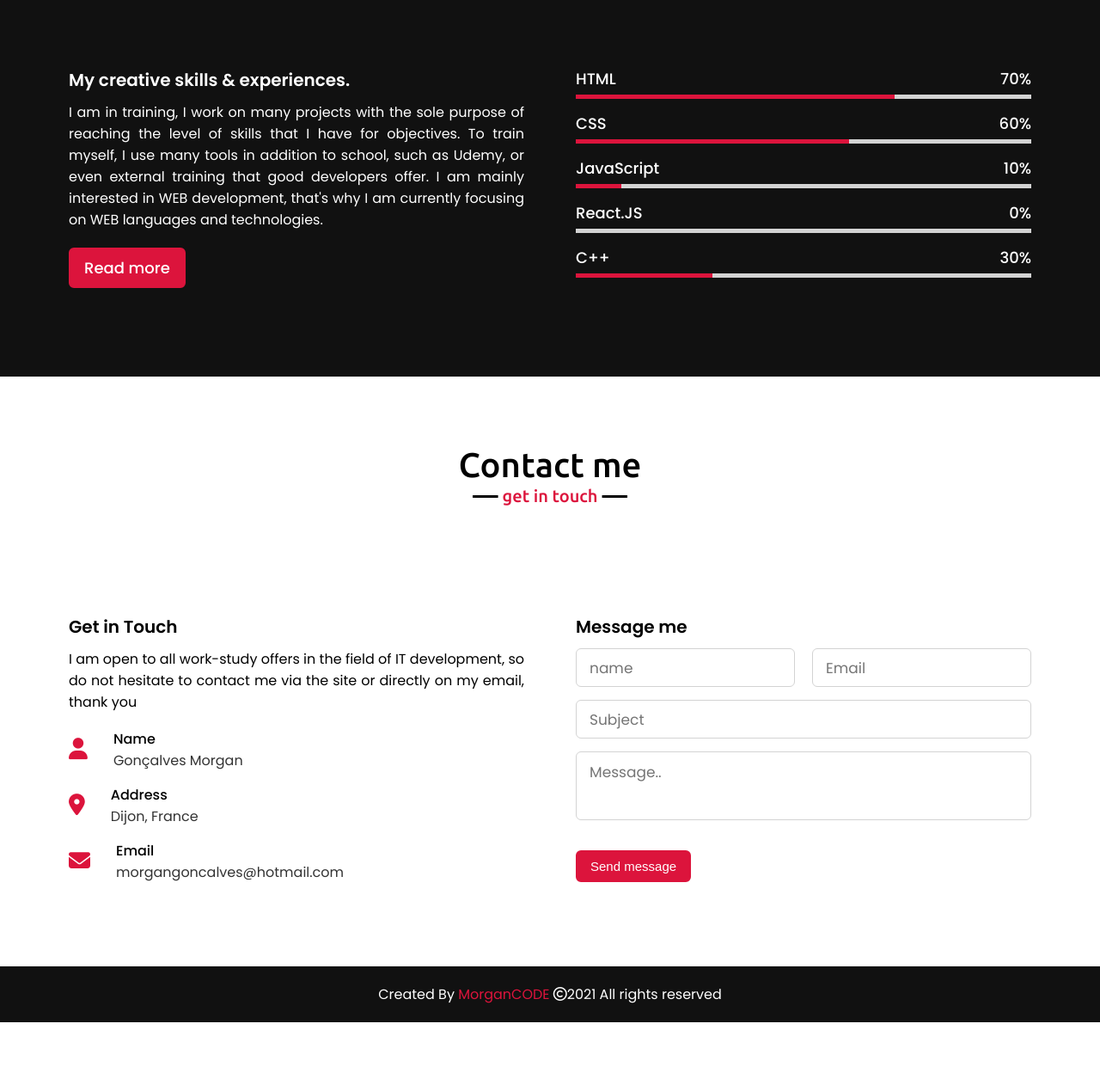
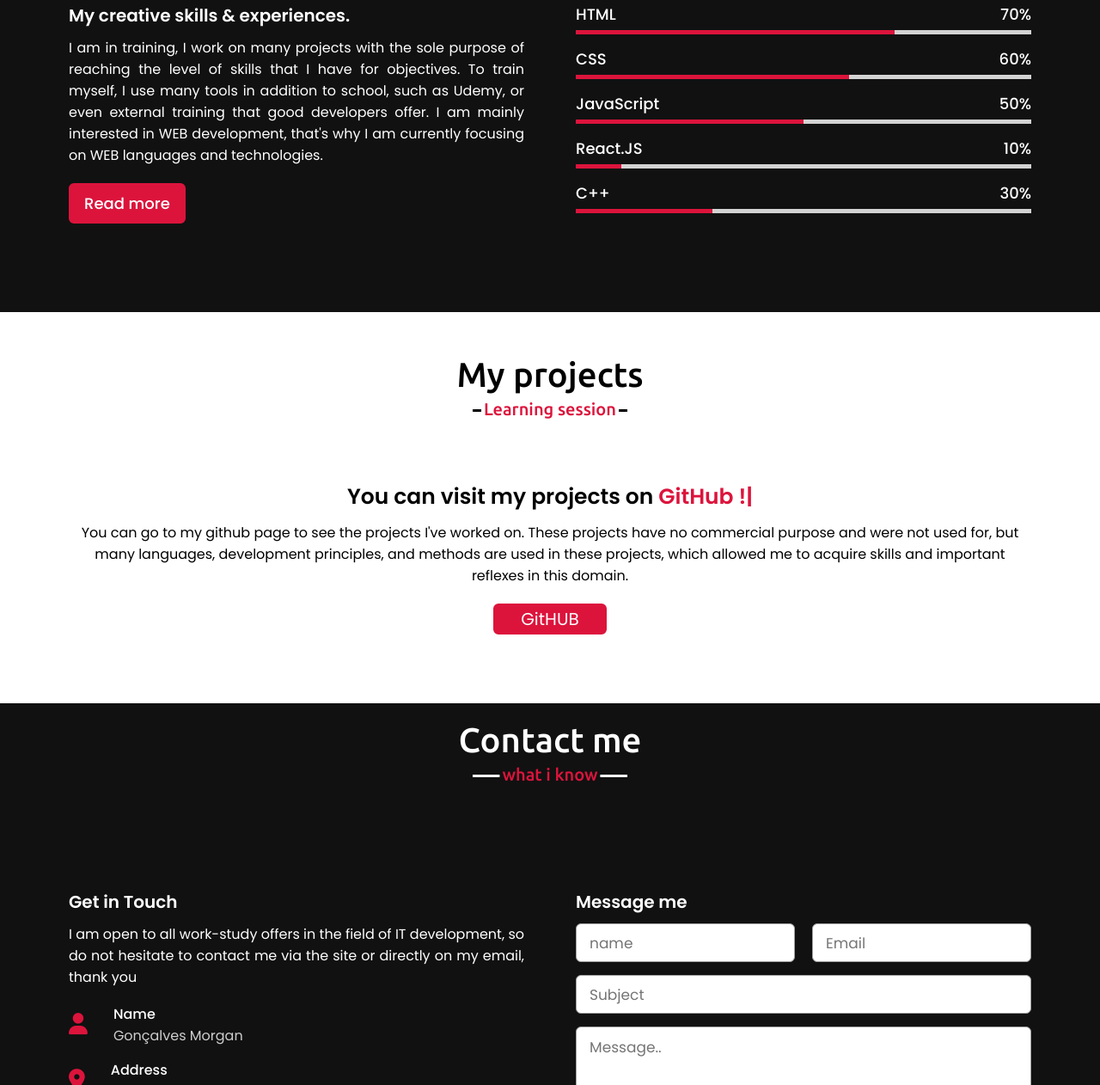
Before and after one commit to mgoncalves21/Portfolio, a plain HTML site: page myPortfolio/index.html in a window 1280 px wide. Shown: the part 1538-2800 px from the top of the page at 86% size. Before the commit the page ends 2727 px from the top, so only its background shows below. Drawn offline with nearby package versions, Linux system fonts and the light colour scheme.

Commit message:
update with project section

```diff
--- a/myPortfolio/index.html
+++ b/myPortfolio/index.html
@@ -90,14 +90,14 @@
                 <div class="bars">
                     <div class="info">
                         <span>JavaScript</span>
-                        <span>10%</span>
+                        <span>50%</span>
                     </div>
                     <div class="line js"></div>
                 </div>
                 <div class="bars">
                     <div class="info">
                         <span>React.JS</span>
-                        <span>0%</span>
+                        <span>10%</span>
                     </div>
                     <div class="line php"></div>
                 </div>
@@ -112,9 +112,24 @@
         </div>
     </div>
 </section>
+    <!--Project section start-->
+    <section class="project" id="project">
+        <div class="max-width">
+            <div class="projectContent">
+                <h2 class="title">My projects</h2>
+                <div class="aboutText">
+                    <h3>You can visit my projects on <span class="typing3"></span> </h3>
+                    <p>
+                        You can go to my github page to see the projects I've worked on.
+                        These projects have no commercial purpose and were not used for, but many languages, development principles, and methods are used in these projects, which allowed me to acquire skills and important reflexes in this domain.</p>
+                    <a href="https://github.com/mgoncalves21?tab=repositories" target="_blank" >GitHUB</a>
+                </div>
+            </div>
+        </div>
+    </section>
 
-<!--Contact section start-->
-<section class="contact" id="contact">
+
+    <section class="contact" id="contact">
     <div class="max-width">
         <h2 class="title">Contact me</h2>
         <div class="contact-content">
--- a/myPortfolio/script.js
+++ b/myPortfolio/script.js
@@ -29,6 +29,12 @@ $(document).ready(function (){
         backSpeed: 60,
         loop:true
     });
+    var typed = new Typed(".typing3",{
+        strings: ["GitHub !"],
+        typeSpeed: 100,
+        backSpeed: 60,
+        loop:true
+    });
     // toggle menu/navbar script
     $('.menu-btn').click(function (){
         $('.navbar .menu').toggleClass("active");
--- a/myPortfolio/styles.css
+++ b/myPortfolio/styles.css
@@ -247,7 +247,7 @@ section .title{
     position: relative;
     font-family: 'Ubuntu', sans-serif;
     text-align: center;
-    margin-top: 80px;
+    margin-top: 50px;
     margin-bottom: 100px;
 
 }
@@ -256,7 +256,7 @@ section .title::before{
     position: absolute;
     width: 180px;
     height: 3px;
-    bottom: -15px;
+    bottom: -20px;
     left: 50%;
     background: black;
     transform: translateX(-50%);
@@ -265,11 +265,11 @@ section .title::before{
 section .title::After{
 
     position: absolute;
-    bottom: -30px;
+    bottom: -32px;
     left: 50%;
     font-size: 20px;
     color: crimson;
-    padding: 5px;
+    padding: 3px;
     background: white;
     transform: translateX(-50%);
     font-family: 'Ubuntu', sans-serif;
@@ -316,7 +316,7 @@ h3 span{
 
 .skills{
     background-color: #111;
-    padding-top: 30px;
+    padding-top: 15px;
 }
 
 .skills-content{
@@ -394,10 +394,10 @@ h3 span{
     width: 60%;
 }
 .skills-content .right .js::before{
-    width: 10%;
+    width: 50%;
 }
 .skills-content .right .php::before{
-    width: 0%;
+    width: 10%;
 }
 .skills-content .right .mysql::before{
     width: 30%;
@@ -408,9 +408,22 @@ h3 span{
 .skills .title::before{
     background: white;
 }
+.contact{
+    background-color: #111;
+}
+.contact .title{
+    padding-top: 20px;
+}
 .contact .title::after{
-    content: "get in touch";
+    content: "what i know";
 }
+.contact .title::after{
+    background: #111;
+}
+.contact .title::before{
+    background: white;
+}
+
 .about, .skills, .contact,footer{
     font-family: 'poppins', sans-serif;
 }
@@ -420,7 +433,7 @@ h3 span{
     display: flex;
     flex-wrap:wrap;
     justify-content: space-between;
-    color: black;
+    color: #ffffff;
     padding-bottom: 80px;
 }
 .contact .contact-content .column{
@@ -453,7 +466,7 @@ h3 span{
     font-weight: 500;
 }
 .contact .contact-content .info .sub-title{
-    color: #333;
+    color: #cecece;
 }
 .contact .right form .fields{
     display: flex;
@@ -468,7 +481,7 @@ h3 span{
 .contact .right form .textarea textarea{
     height: 100%;
     width: 100%;
-    border: 1px solid lightgrey;
+    border: 1px solid #a2a2a2;
     border-radius: 6px;
     outline: none;
     padding: 0 15px;
@@ -508,6 +521,18 @@ h3 span{
     padding-top: 10px;
     resize: none;
 }
+.contact h2{
+    color: white;
+}
+/*Projet section*/
+.project .title::after{
+    content: "Learning session";
+}
+.projectContent{
+    text-align: center;
+    font-family: 'poppins', sans-serif;
+}
+
 /*Footer section*/
 footer{
     background: #111;
```
Also changed, not shown: myPortfolio/img/git.PNG (added).
